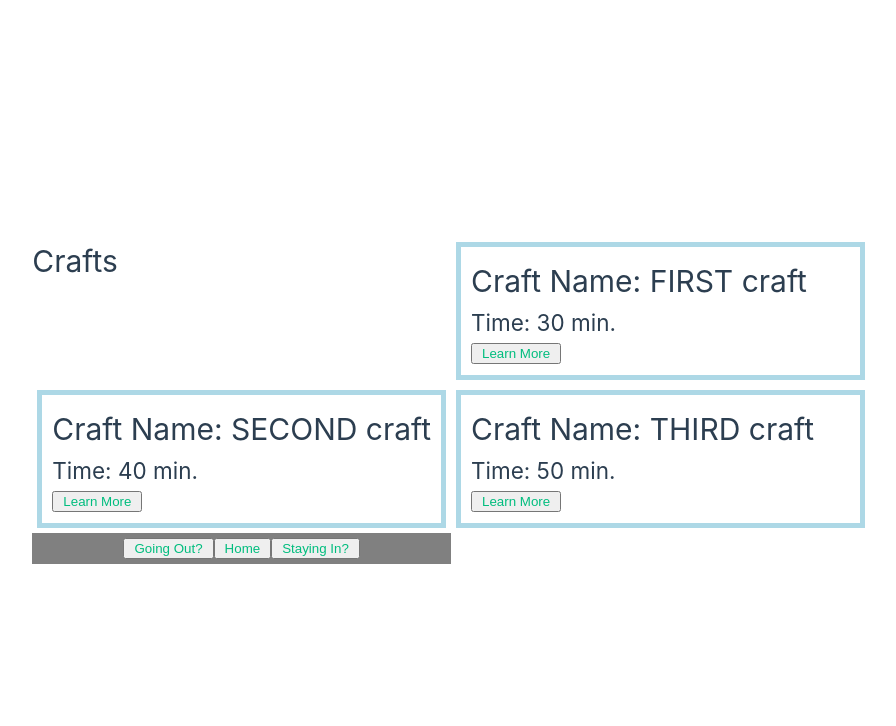
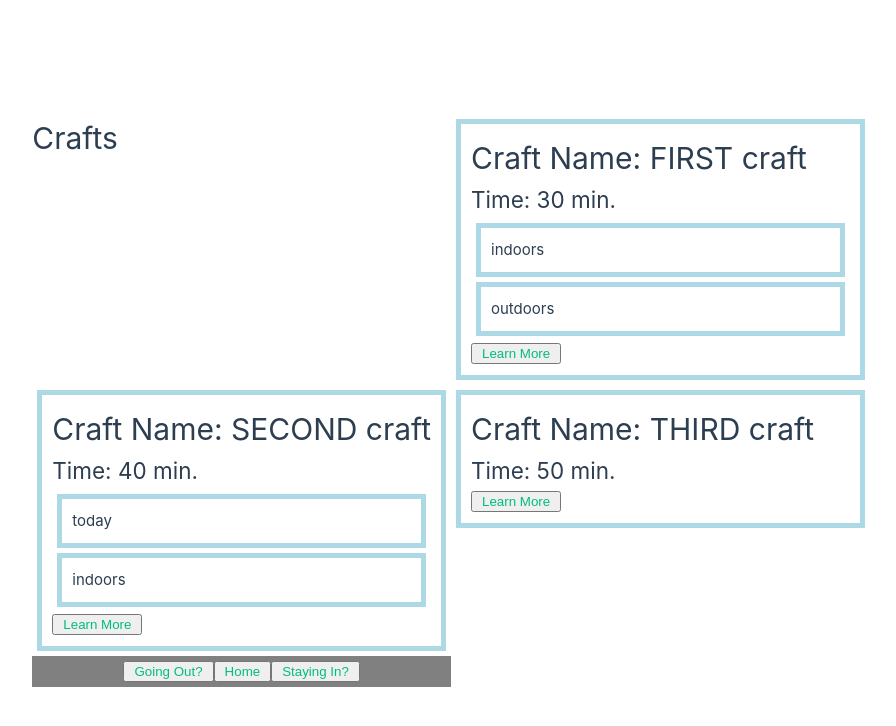
Before and after one commit to gabaddotey/notBlocked_RT, a Vue app: page /crafts in a window 1280 px wide. Shown: the top 726 px of the page, without its empty margins (189-1085 px from the left). Built offline with nearby package versions, Linux system fonts and the light colour scheme; the HTML template or start-up script is replaced by a standard one.

Commit message:
Working tags! Weird map error though

```diff
--- a/src/components/CraftPreview.vue
+++ b/src/components/CraftPreview.vue
@@ -1,12 +1,17 @@
 <script setup lang="ts">
+import { type Tag } from "@/stores/tags.ts"
+import { type PropType } from "vue"
+
 const props = defineProps({
   craftId: Number,
   craftName: String,
   //craftMaterials: String[], //Or tags??
-  craftTime: Number
+  craftTime: Number,
+  craftTags: Array as PropType<Tag[]>
 })
 
 const craftLink = "/craft/"+(props.craftId?.toString())
+
 
 </script>
 
@@ -14,6 +19,9 @@ const craftLink = "/craft/"+(props.craftId?.toString())
   <div>
     <h1>Craft Name: {{ craftName }}</h1>
     <h2>Time: {{ craftTime }} min.</h2>
+    <div v-for="tag in craftTags">
+      <p v-if="tag">{{ Object.keys(tag!)[0] }}</p>
+    </div>
     <button><RouterLink :to= craftLink>Learn More</RouterLink></button>
   </div>
 </template>
--- a/src/components/SingleCraft.vue
+++ b/src/components/SingleCraft.vue
@@ -2,6 +2,7 @@
 import { useRoute } from 'vue-router'
 import {ref,watch, defineComponent, getCurrentInstance, onMounted } from 'vue'
 import {getCraft, craftList, type Craft} from '@/stores/crafts.ts'
+import { type Tag } from "@/stores/tags.ts"
 
 const router = useRoute()
 
--- a/src/stores/crafts.ts
+++ b/src/stores/crafts.ts
@@ -1,15 +1,24 @@
+import { type Tag} from "@/stores/tags.ts"
+
 export interface Craft {
   craftId: number
   craftName: string
   craftMaterials: string[] //Or tags??
   craftTime: number
+  craftTags: Tag[]
 }
 
 export const craftList: Map<number, Craft> = new Map<number, Craft>([
-  [1, { craftId: 1, craftName: 'FIRST craft', craftMaterials: ["a","b","c"], craftTime:30}],
-  [2, { craftId: 2, craftName: 'SECOND craft', craftMaterials: ["a","b","c"], craftTime:40}],
-  [3, { craftId: 3, craftName: 'THIRD craft', craftMaterials: ["a","b","c"], craftTime:50}],
+  [1, { craftId: 1, craftName: 'FIRST craft', craftMaterials: ["a","b","c"], craftTime:30, craftTags: [{"indoors":true},{"outdoors":true}] }],
+  [2, { craftId: 2, craftName: 'SECOND craft', craftMaterials: ["a","b","c"], craftTime:40, craftTags: [{"today":true},{"indoors":true}] }],
+  [3, { craftId: 3, craftName: 'THIRD craft', craftMaterials: ["a","b","c"], craftTime:50, craftTags:[]}],
 ])
+
+//Testing how I can extract the name of the tag w/o the entire object
+const excraft = getCraft(1)?.craftTags[0]
+var TheName = Object.keys(excraft!)
+console.log(excraft)
+console.log("Should say tag name: "+ TheName)
 
 function getCraftList(): Map<number, Craft> {
   return craftList
--- a/src/stores/preferences.ts
+++ b/src/stores/preferences.ts
@@ -5,7 +5,6 @@ export type Answer = {
   singleAnswer?: string
   multiAnswer?: string[]
 }
-
 
 // store.js
 
--- /dev/null
+++ b/src/stores/tags.ts
@@ -0,0 +1,24 @@
+import { parseConfigFileTextToJson } from 'typescript'
+import { ref, reactive } from 'vue'
+
+// export type Tag = {
+//   indoors?: boolean
+//   outdoors?: boolean
+//   today?: boolean
+// }
+
+export type TagNames = "indoors" | "outdoors" | "today"
+
+export type Tag = {
+  [name in TagNames]: boolean
+//[key:string]: string
+}
+
+// export type Tag = Record<TagNames, boolean>
+
+ //Maybe 2 classes of tags? ex. activity characteristics
+ //(indoor, kid-friendly etc.) and types of activity
+ //(origami, playground  etc.)?
+
+export type TagsMap = Map<number, Tag>;
+//Should or Could this be an array??
--- a/src/views/CraftsView.vue
+++ b/src/views/CraftsView.vue
@@ -3,6 +3,7 @@ import {getCraftList, getCraft} from '@/stores/crafts.ts'
 import CraftPreview from '../components/CraftPreview.vue'
 
 var craftList = getCraftList()
+
 
 </script>
 
@@ -11,7 +12,8 @@ var craftList = getCraftList()
 
   <div v-for="craft in craftList">
     <CraftPreview :craftId= craft[1].craftId :craftName = craft[1].craftName
-    :craftMaterials = craft[1].craftMaterials :craftTime = craft[1].craftTime />
+    :craftMaterials = craft[1].craftMaterials :craftTime = craft[1].craftTime
+    :craftTags = craft[1].craftTags />
   </div>
 
 </template>
--- a/src/views/HomeView.vue
+++ b/src/views/HomeView.vue
@@ -9,9 +9,9 @@ var activityList = getActivityList()
 
 // const { GoogleGenerativeAI } = import.meta.glob("@google/generative-ai");
 
-// const genAI = new GoogleGenerativeAI("AIzaSyBG8ljS0XM6hxCOs_krne3o_4yL2o0EbYU");
-// const model = genAI.getGenerativeModel({ model: "gemini-2.0-flash" });
+// const genAI = new GoogleGenerativeAI(process.env.API_KEY);
 
+// const model = genAI.getGenerativeModel({ model: "gemini-1.5-flash" });
 // const prompt = "Explain how AI works";
 
 // const result = await model.generateContent(prompt);
```
